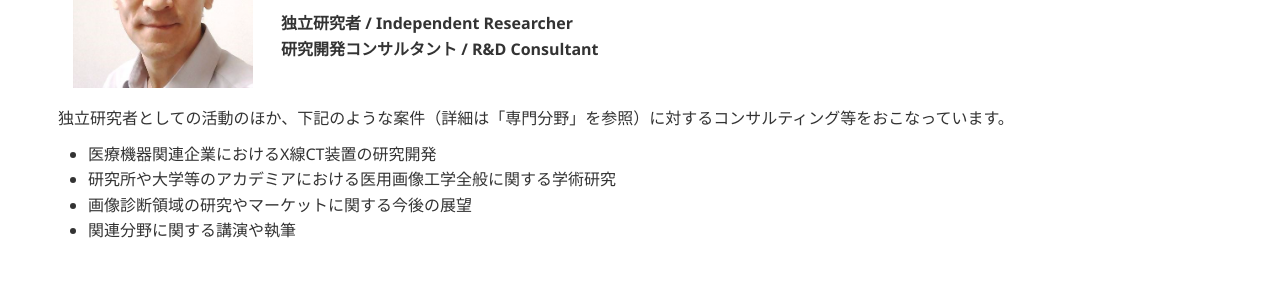
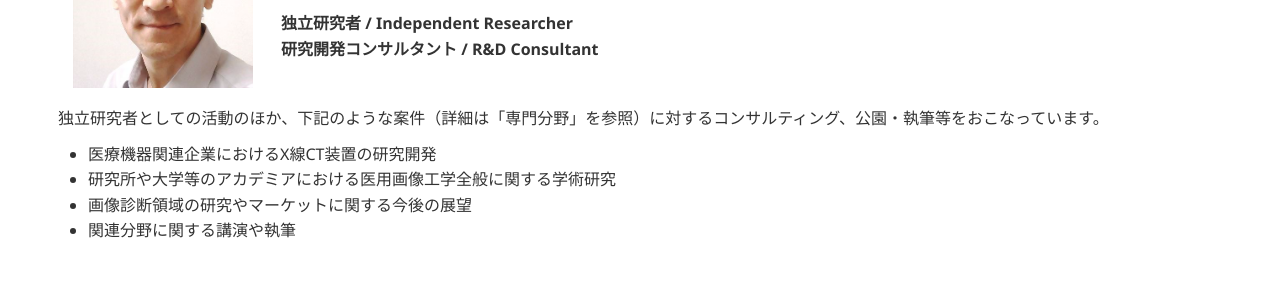
Before and after one commit to tnitoh/tnitoh.github.io, a Jekyll site: the page built from index.md, in a window 1280 px wide. Shown: the part 277-562 px from the top of the page. Built offline with Jekyll 4.4.1, drawn with Linux system fonts in a browser that asks for light colours; Markdown is read by kramdown in place of the engine named in the settings.

Commit message:
Update index.md

```diff
--- a/index.md
+++ b/index.md
@@ -16,7 +16,7 @@ title: Website of Toshihide Itoh
     </td>
 </tr></table>
 
-独立研究者としての活動のほか、下記のような案件（詳細は「専門分野」を参照）に対するコンサルティング等をおこなっています。
+独立研究者としての活動のほか、下記のような案件（詳細は「専門分野」を参照）に対するコンサルティング、公園・執筆等をおこなっています。
 
 - 医療機器関連企業におけるX線CT装置の研究開発
 - 研究所や大学等のアカデミアにおける医用画像工学全般に関する学術研究
```
